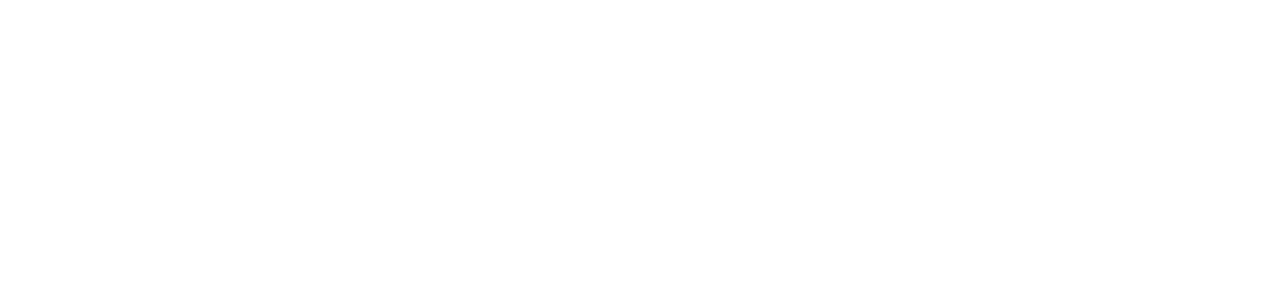
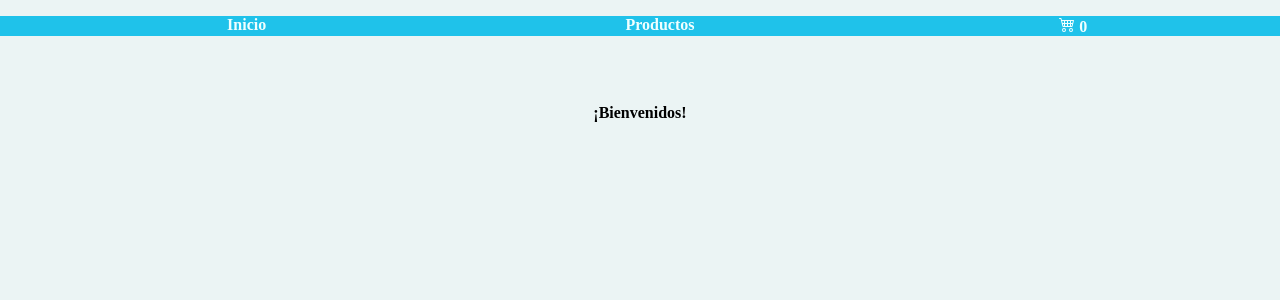
Before and after one commit to FranciscoBourquin/react-ch, a React (Create React App) app in the folder proyecto-react/: page / in a window 1280 px wide. Shown: the top 300 px of the page. Built offline with nearby package versions, Linux system fonts and the light colour scheme.

Commit message:
Se organiza la estructura de la página importando los componentes en App.js. Se agregan estilos a App y a index

```diff
--- a/proyecto-react/src/App.css
+++ b/proyecto-react/src/App.css
@@ -0,0 +1,29 @@
+.contenedor  {
+  display: grid;
+  grid-template-columns: repeat(3, 1fr);
+  grid-template-rows: repeat(3, 1fr);
+  padding: 0%;
+  margin: 0%;
+  font-weight: bold;
+}
+
+.navbar {
+  grid-column: 1/ span 3;
+  grid-row: 1;
+  list-style: none;
+  display: flex;
+  background-color: #1fc2ea;
+  color: azure;
+}
+
+.navbar li {
+  flex: 1;
+  text-align: center;
+}
+
+.productos {
+  grid-row: 3;
+  grid-column: 2;
+  text-align: center;
+
+}
--- a/proyecto-react/src/App.js
+++ b/proyecto-react/src/App.js
@@ -1,9 +1,18 @@
 import './App.css';
+import { Carrito } from './Componentes/Carrito/Carrito';
+import { ContenedorProductos } from './Componentes/ContenedorProductos/ContenedorProductos';
+import { Navbar } from './Componentes/Nabvar/Navbar';
 
 function App() {
   return (
-    <div className="App">
+    <div className="contenedor">
+        <Navbar>
+            <Carrito />
+        </Navbar>
+        <ContenedorProductos
+          greeting = '¡Bienvenidos!'
 
+          />
     </div>
   );
 }
--- a/proyecto-react/src/index.css
+++ b/proyecto-react/src/index.css
@@ -0,0 +1,6 @@
+body {
+  box-sizing: border-box;
+  padding: 0%;
+  margin: 0%;
+  background-color: #ebf4f4;
+}
```
